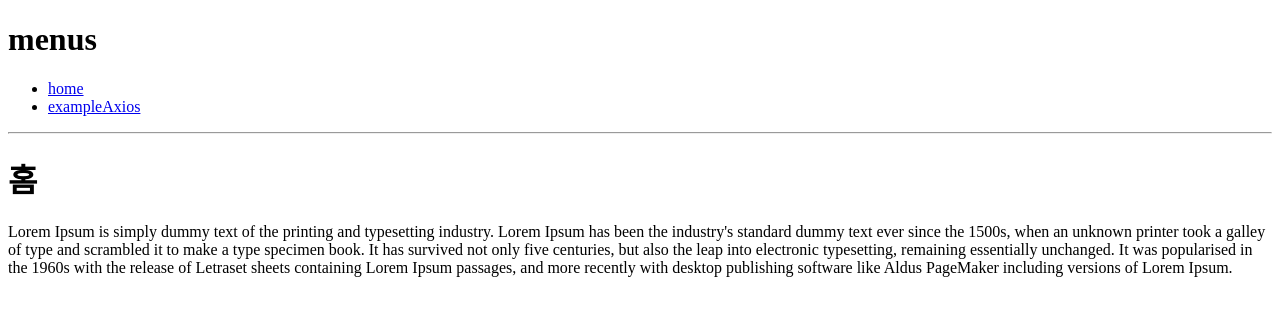
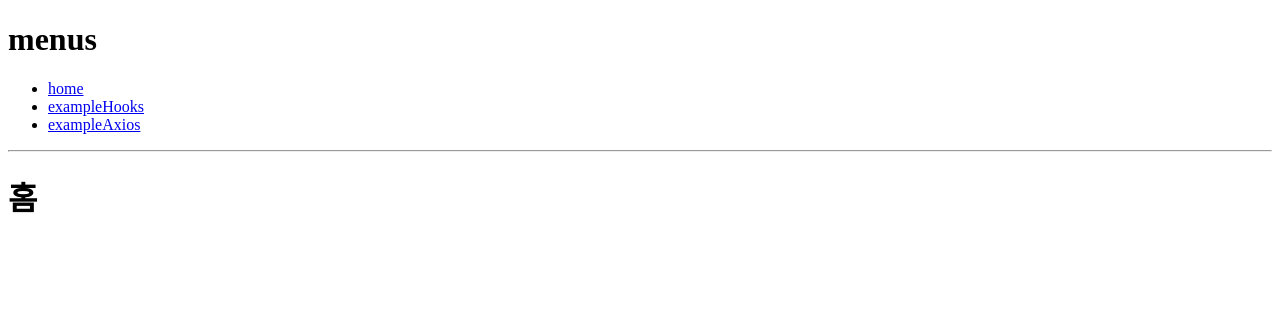
Before and after one commit to Aimho/toy-aimmark, a React (Create React App) app: page / in a window 1280 px wide. Shown: the top 316 px of the page. Built offline with nearby package versions, Linux system fonts and the light colour scheme.

Commit message:
[update] react custom hooks

```diff
--- a/package.json
+++ b/package.json
@@ -13,12 +13,14 @@
     "@types/react-dom": "^16.9.0",
     "@types/react-intl": "^3.0.0",
     "@types/react-router-dom": "^5.1.5",
+    "@types/styled-components": "^5.1.0",
     "axios": "^0.19.2",
     "react": "^16.13.1",
     "react-dom": "^16.13.1",
     "react-intl": "^4.5.3",
     "react-router-dom": "^5.2.0",
     "react-scripts": "3.4.1",
+    "styled-components": "^5.1.0",
     "typescript": "~3.7.2"
   },
   "scripts": {
--- a/src/component/Header.tsx
+++ b/src/component/Header.tsx
@@ -7,6 +7,9 @@ const Header = () => (
       <Link to="/">home</Link>
     </li>
     <li>
+      <Link to="/hooks">exampleHooks</Link>
+    </li>
+    <li>
       <Link to="/axios">exampleAxios</Link>
     </li>
   </ul>
--- /dev/null
+++ b/src/hooks/useInputs.ts
@@ -0,0 +1,47 @@
+import { useState, useCallback } from 'react';
+
+export function useInput() {
+  const [value, setValue] = useState('');
+
+  const onChange = useCallback(
+    (e: React.ChangeEvent<any>) => setValue(e.target.value),
+    [setValue]
+  );
+
+  return {
+    value,
+    onChange
+  };
+}
+
+export function useChecked() {
+  const [checked, setChecked] = useState(false);
+
+  const onChange = useCallback(
+    (e: React.ChangeEvent<any>) => setChecked(e.target.checked),
+    [setChecked]
+  );
+
+  return {
+    checked,
+    onChange
+  };
+}
+
+export function useRadio(initValue?: any) {
+  const [value, setValue] = useState(initValue);
+
+  const onChange = useCallback(
+    (e: React.ChangeEvent<any>) => setValue(e.target.value),
+    [setValue]
+  );
+
+  const checked = (compareValue: any) =>
+    compareValue.toString() === value.toString();
+
+  return {
+    value,
+    checked,
+    onChange
+  };
+}
--- a/src/page/ExampleAxios.tsx
+++ b/src/page/ExampleAxios.tsx
@@ -13,7 +13,7 @@ function ExampleAxios() {
 
   return (
     <div>
-      <h1>Example Axios Result</h1>
+      <h1>Example Axios</h1>
       {state && JSON.stringify(state)}
     </div>
   );
--- /dev/null
+++ b/src/page/ExampleHooks.tsx
@@ -0,0 +1,23 @@
+import React from 'react';
+import styled from 'styled-components';
+import { useInput } from '../hooks/useInputs';
+
+const StyledHooks = styled.div`
+  input {
+    font-size: 16px;
+    padding: 8px;
+  }
+`;
+
+function ExampleHooks() {
+  const exampleInput = useInput();
+  return (
+    <StyledHooks>
+      <h1>Example Hooks</h1>
+      <input type="text" {...exampleInput} />
+      <p>입력값: {exampleInput.value}</p>
+    </StyledHooks>
+  );
+}
+
+export default ExampleHooks;
--- a/src/page/Home.tsx
+++ b/src/page/Home.tsx
@@ -7,17 +7,6 @@ function Home() {
       <h1>
         <Intl id={'home'} />
       </h1>
-      <p>
-        Lorem Ipsum is simply dummy text of the printing and typesetting
-        industry. Lorem Ipsum has been the industry's standard dummy text ever
-        since the 1500s, when an unknown printer took a galley of type and
-        scrambled it to make a type specimen book. It has survived not only five
-        centuries, but also the leap into electronic typesetting, remaining
-        essentially unchanged. It was popularised in the 1960s with the release
-        of Letraset sheets containing Lorem Ipsum passages, and more recently
-        with desktop publishing software like Aldus PageMaker including versions
-        of Lorem Ipsum.
-      </p>
     </div>
   );
 }
--- a/src/page/index.tsx
+++ b/src/page/index.tsx
@@ -3,10 +3,12 @@ import { Route, Switch, RouteProps } from 'react-router-dom';
 
 import Home from './Home';
 import ExampleAxios from './ExampleAxios';
+import ExampleHooks from './ExampleHooks';
 
 const Container = () => {
   const routes: RouteProps[] = [
     { path: '/', component: Home, exact: true },
+    { path: '/hooks', component: ExampleHooks, exact: true },
     { path: '/axios', component: ExampleAxios, exact: true }
   ];
 
```
Also changed, not shown: 1 other file (tests, documents, lock files or other folders).
